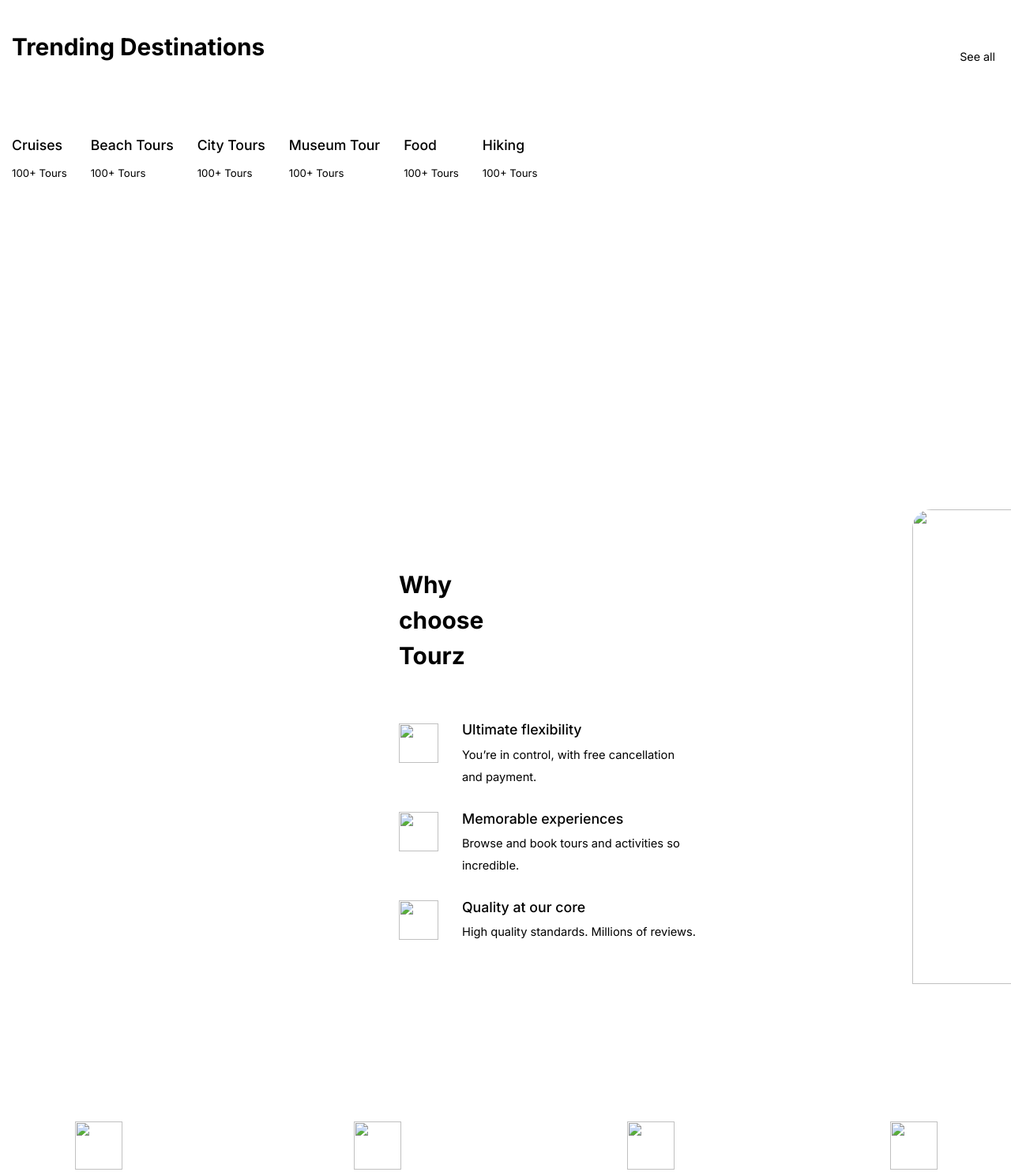
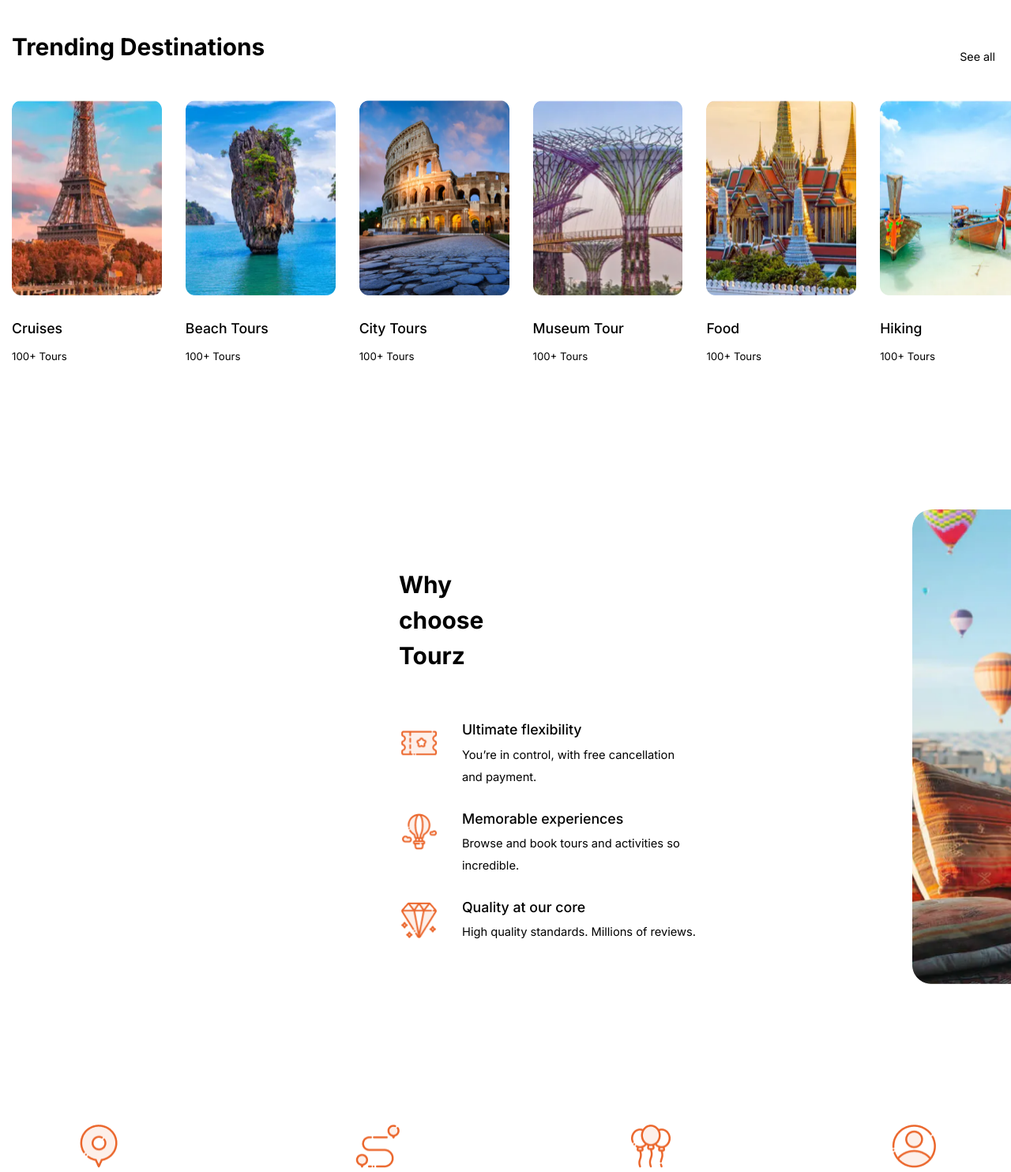
Before and after one commit to abhishek3042/Krishna-Array-007, a website: page Figma/index.html in a window 1280 px wide. Shown: the part 2980-4464 px from the top of the page at 79% size. Drawn offline with nearby package versions, Linux system fonts and the light colour scheme; files that its build step writes are made by us from their sources; the site is published under a folder, as on GitHub Pages, so addresses that start at the root find nothing.

Commit message:
photos issue

```diff
--- a/Figma/index.html
+++ b/Figma/index.html
@@ -977,32 +977,32 @@ form.</p>
 
       <div class="trendingcards">
         <div class="td1">
-          <img src="/Figma/assets/img1.png" alt="" />
+          <img src="assets/img1.png" alt="" />
           <h4>Cruises</h4>
           <p>100+ Tours</p>
         </div>
         <div class="td1">
-          <img src="/Figma/assets/img2.png" alt="" />
+          <img src="assets/img2.png" alt="" />
           <h4>Beach Tours</h4>
           <p>100+ Tours</p>
         </div>
         <div class="td1">
-          <img src="/Figma/assets/img3.png" alt="" />
+          <img src="assets/img3.png" alt="" />
           <h4>City Tours</h4>
           <p>100+ Tours</p>
         </div>
         <div class="td1">
-          <img src="/Figma/assets/img4.png" alt="" />
+          <img src="assets/img4.png" alt="" />
           <h4>Museum Tour</h4>
           <p>100+ Tours</p>
         </div>
         <div class="td1">
-          <img src="/Figma/assets/img5.png" alt="" />
+          <img src=" assets/img5.png" alt="" />
           <h4>Food</h4>
           <p>100+ Tours</p>
         </div>
         <div class="td1">
-          <img src="/Figma/assets/img6.png" alt="" />
+          <img src=" assets/img6.png" alt="" />
           <h4>Hiking</h4>
           <p>100+ Tours</p>
         </div>
@@ -1013,9 +1013,9 @@ form.</p>
         <h2>Why choose Tourz</h2>
         <div class="tickets">
           <div class="icons">
-            <img src="/Figma/assets/ticket1.png" alt="" />
-            <img src="/Figma/assets/ticket2.png" alt="" />
-            <img src="/Figma/assets/ticket3.png" alt="" />
+            <img src=" assets/ticket1.png" alt="" />
+            <img src="assets/ticket2.png" alt="" />
+            <img src="assets/ticket3.png" alt="" />
           </div>
           <div class="ticketdesc">
             <div>
@@ -1034,32 +1034,32 @@ form.</p>
           </div>
         </div>
       </div>
-      <img src="/Figma/assets/balloons.png" alt="" class="sectionimg" />
+      <img src="assets/balloons.png" alt="" class="sectionimg" />
     </div>
     <div class="TrendingDestinations3">
       <div class="socials">
-        <img src="/Figma/assets/social1.png" alt="" />
+        <img src="assets/social1.png" alt="" />
         <div>
           <h3>932M</h3>
           <p>Total Donations</p>
         </div>
       </div>
       <div class="socials">
-        <img src="/Figma/assets/social2.png" alt="" />
+        <img src="assets/social2.png" alt="" />
         <div>
           <h3>24M</h3>
           <p>Campaigns Closed</p>
         </div>
       </div>
       <div class="socials">
-        <img src="/Figma/assets/social3.png" alt="" />
+        <img src="assets/social3.png" alt="" />
         <div>
           <h3>10M</h3>
           <p>Happy People</p>
         </div>
       </div>
       <div class="socials">
-        <img src="/Figma/assets/social4.png" alt="" />
+        <img src="assets/social4.png" alt="" />
         <div>
           <h3>65M</h3>
           <p>Our Volunteers</p>
```
